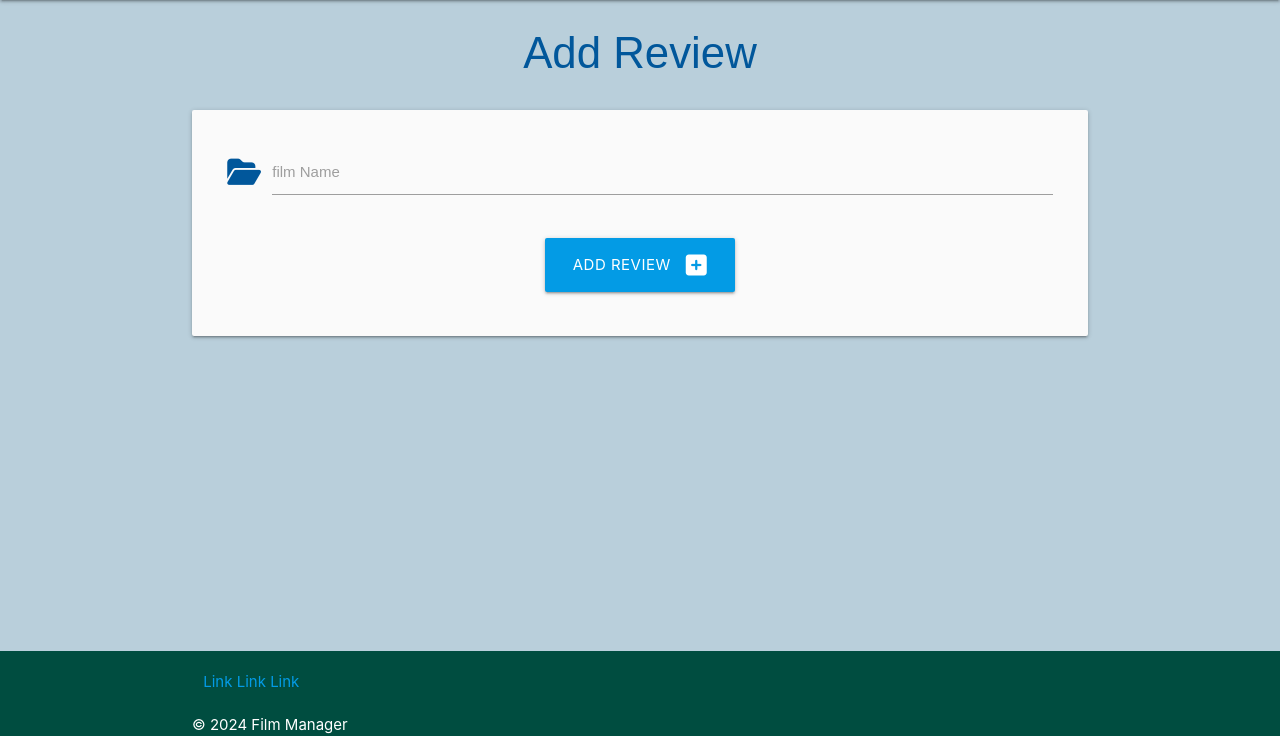
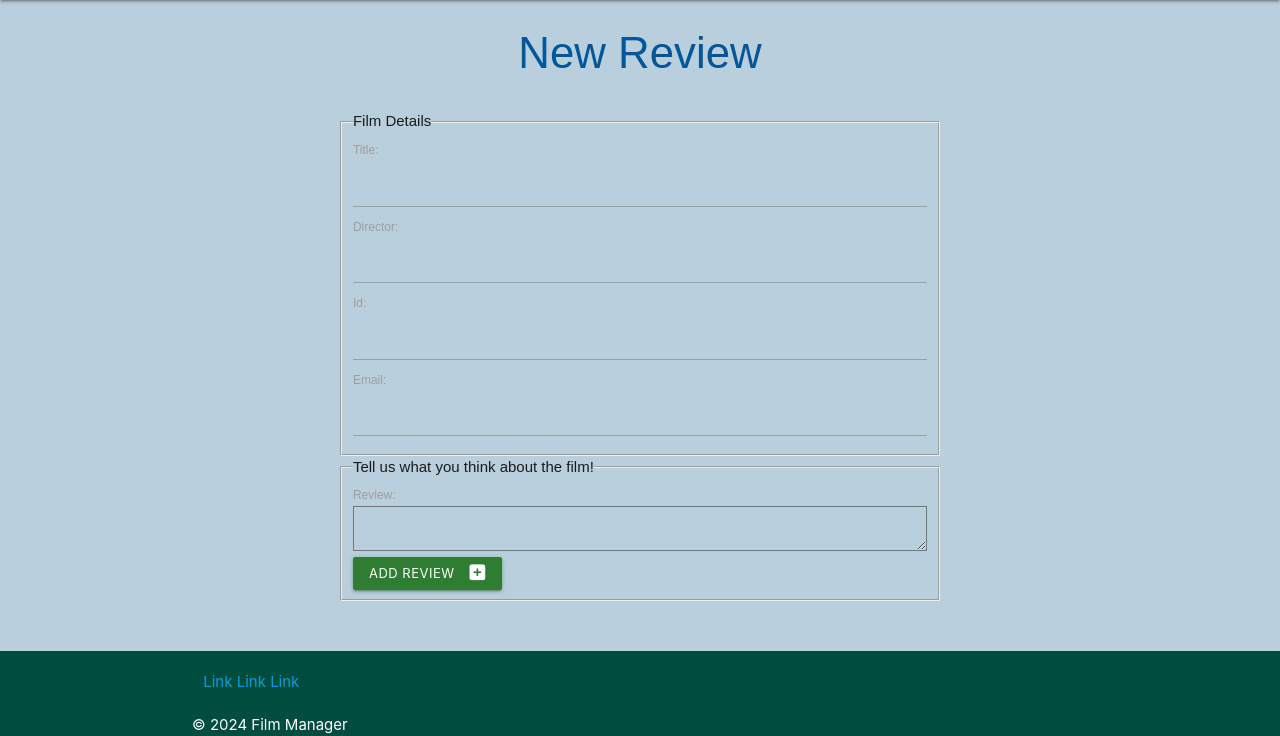
Before and after one commit to Code-Institute-Submissions/aounhe-milestone_project_3, a Flask app: page /add_review in a window 1280 px wide. Shown: the part 64-800 px from the top of the page. Run offline with Flask 3, Linux system fonts and the light colour scheme; data that the repository does not hold is empty.

Commit message:
add review requird fields

```diff
--- a/filmmanager/templates/add_review.html
+++ b/filmmanager/templates/add_review.html
@@ -1,27 +1,54 @@
 {% extends "base.html" %}
 {% block content %}
+<h3 class="light-blue-text text-darken-4 center-align">New Review</h3>
+<div class="container">
+    <div class="row">
+        <div class="col s12">
+        <form method="POST" action="{{ url_for('add_review') }}">
+            <fieldset>
+                <legend>Film Details</legend>
+                <!----film review details as Title and director-->
+                <label class="color-input" for="title"> Title: </label>
+                <input type="text" list="title-list" id="title" name="title" required>
+                <label class="color-input" for="director"> Director: </label>
+                <input type="text" list="director-list" id="director" name="director" required>
+                <label class="color-input" for="film_id"> Id: </label>
+                <input type="text" id="film_id" list="id-list" name="film_id" required>
+                <label class="color-input" for="users_review"> Email: </label>
+                <input type="email" id="users_review" name="users_review" required>
+</fieldset>
+<fieldset>
+    <legend class="color-input">Tell us what you think about the film!</legend>
+    <!--Film review text and submit button-->
+    <label class="color-input" for="review_text"> Review: </label>
+    <textarea name="review_text" id="review_text" required rows="10" cols="40"></textarea>
+    <button type="submit" class="btn-small #2e7d32 green darken-3">
+        Add Review <i class="fas fa-plus-square right"></i>
+    </button>
+</fieldset>
+<!--detail list for the Film Detail section-->
+<!-- I created a for loop to add all the film details from the database-->
+<datalist id="title-list">
+    {% for film in films %}
+    <!--film title-->
+    <option value="{{film.title}}">{{ film.title }}</option>
+    {% endfor %}
+</datalist>
+<datalist id="director-list">
+    {% for film in films %}
+    <!--film director-->
+    <option value="{{film.director}}">{{ film.title }}</option>
+    {% endfor %}
+</datalist>
+<datalist id="id-list">
+    {% for film in films %}
+    <!--film id a-->
+    <option value="{{film.id_film}}">{{ film.title }}</option>
+    {% endfor %}
+</datalist>
 
-<h3 class="light-blue-text text-darken-4 center-align">Add Review</h3>
-
-<div class="row card-panel grey lighten-5">
-    <form class="col s12" method="POST" action="{{ url_for('add_review') }}">
-        <!-- review name -->
-        <div class="row">
-            <div class="input-field col s12">
-                <i class="fas fa-folder-open prefix light-blue-text text-darken-4"></i>
-                <input id="film_name" name="film_name" minlength="3" maxlength="25" type="text" class="validate" required>
-                <label for="film_name">film Name</label>
-            </div>
-        </div>
-        <!-- submit button -->
-        <div class="row">
-            <div class="col s12 center-align">
-                <button type="submit" class="btn-large light-blue darken-1">
-                    Add review <i class="fas fa-plus-square right"></i>
-                </button>
-            </div>
-        </div>
-    </form>
+</form>
 </div>
-
+</div>
+</div>
 {% endblock %}
```
